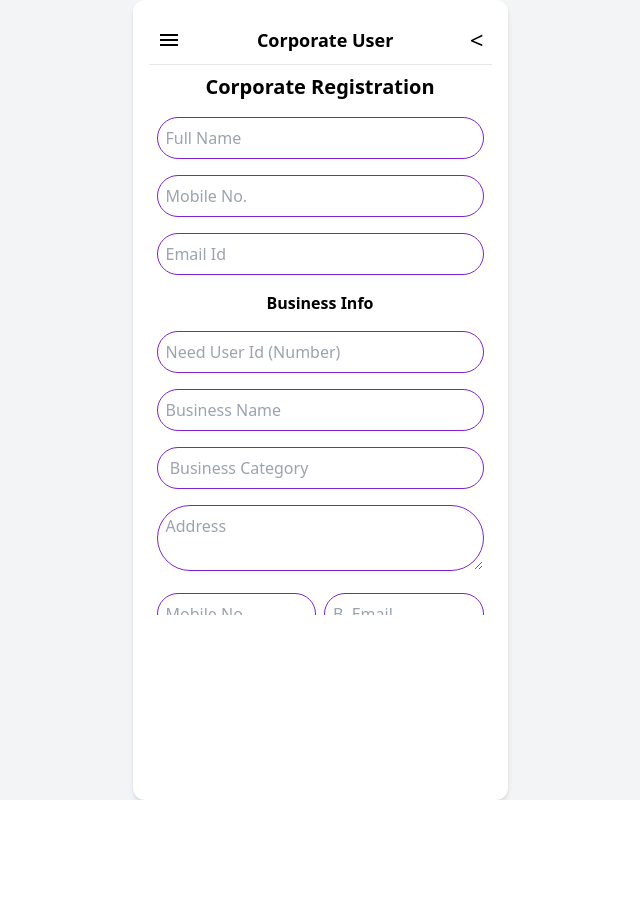
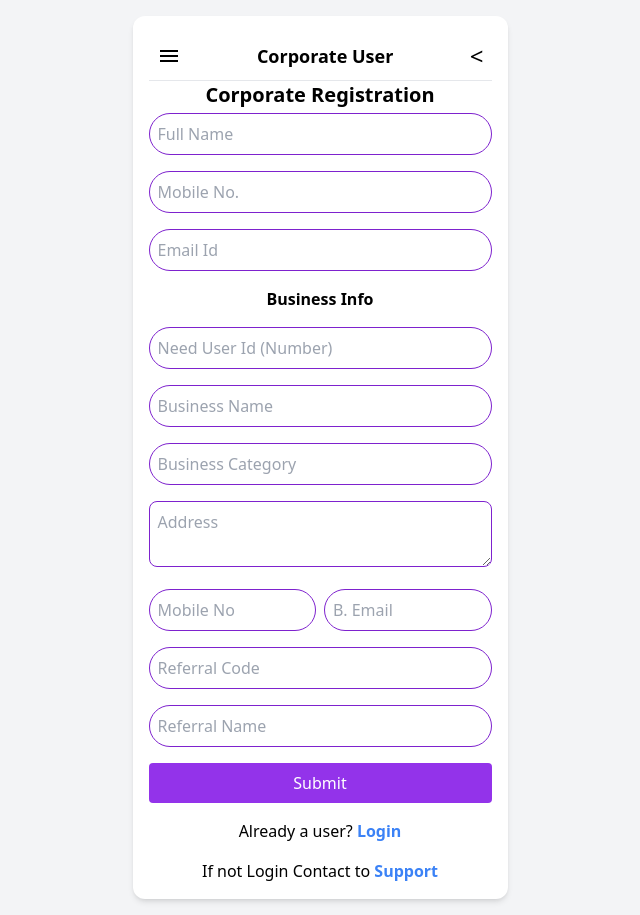
Before and after one commit to KartikeyPandey1503/me-matdar-webapp, a React (Create React App) app: page /corporateuser in a window 1280 px wide. Shown: the whole page, without its empty margins (320-960 px from the left). Before the commit the page ends 800 px from the top, so only its background shows below. Built offline with nearby package versions, Linux system fonts and the light colour scheme.

Commit message:
Saving progress before pulling latest changes

```diff
--- a/src/components/CorporateUser.jsx
+++ b/src/components/CorporateUser.jsx
@@ -31,14 +31,14 @@ const CorporaterUser = () => {
   };
 
   return (
-    <div className="w-full h-screen bg-gray-100 flex justify-center items-center ">
+    <div className="w-full min-h-screen bg-gray-100 flex justify-center items-center p-4">
       {menuOpen && (
         <div className="absolute top-0 left-0 w-full h-full bg-black bg-opacity-50 z-50">
           <Navbar closeMenu={() => setMenuOpen(false)} />
         </div>
       )}
 
-      <div className="w-[375px] h-full bg-white shadow-md rounded-xl p-4 relative">
+      <div className="w-[375px] bg-white shadow-md rounded-xl p-4 relative mx-auto">
         <div className="flex justify-between items-center p-2 border-b">
           <IoMdMenu
             className="text-2xl cursor-pointer"
@@ -50,13 +50,13 @@ const CorporaterUser = () => {
           </Link>
         </div>
 
-        <div className="h-[550px] overflow-y-scroll no-scrollbar p-2">
-          <h2 className="text-xl font-bold text-center mb-4">
+        <div className="overflow-y-auto">
+          <h2 className="text-xl font-bold text-center mb-1">
             Corporate Registration
           </h2>
 
           <form onSubmit={handleSubmit} className="space-y-4">
-            <div className="">
+            <div>
               <input
                 type="text"
                 name="fullName"
@@ -87,12 +87,14 @@ const CorporaterUser = () => {
                 placeholder="Email Id"
                 value={formData.email}
                 onChange={handleChange}
-                className="w-full p-2 border rounded-full  border-purple-700 "
+                className="w-full p-2 border rounded-full border-purple-700"
                 required
               />
             </div>
 
-            <h3 className="text-md font-semibold text-center">Business Info</h3>
+            <h3 className="text-md font-semibold text-center mt-auto">
+              Business Info
+            </h3>
 
             <div>
               <input
@@ -122,7 +124,7 @@ const CorporaterUser = () => {
               <input
                 type="text"
                 name="businessCategory"
-                placeholder=" Business Category"
+                placeholder="Business Category"
                 value={formData.businessCategory}
                 onChange={handleChange}
                 className="w-full p-2 border rounded-full border-purple-700"
@@ -136,7 +138,7 @@ const CorporaterUser = () => {
                 placeholder="Address"
                 value={formData.address}
                 onChange={handleChange}
-                className="w-full p-2 border rounded-full border-purple-700"
+                className="w-full p-2 border rounded-lg border-purple-700"
                 required
               ></textarea>
             </div>
@@ -199,7 +201,7 @@ const CorporaterUser = () => {
           </form>
 
           <p className="text-center mt-4">
-            ALredy a user?{" "}
+            Already a user?{" "}
             <Link to="/" className="text-blue-500 font-bold">
               Login
             </Link>
@@ -216,5 +218,4 @@ const CorporaterUser = () => {
     </div>
   );
 };
-
 export default CorporaterUser;
--- a/src/components/SingleUser.jsx
+++ b/src/components/SingleUser.jsx
@@ -44,7 +44,7 @@ const SingleUser = () => {
             className="text-2xl cursor-pointer"
             onClick={() => setMenuOpen(true)}
           />
-          <h2 className="text-lg font-semibold">Register</h2>
+          <h2 className="text-lg font-semibold">Single User</h2>
           <Link to="/register">
             <div className="text-2xl cursor-pointer">{"<"}</div>
           </Link>
```
